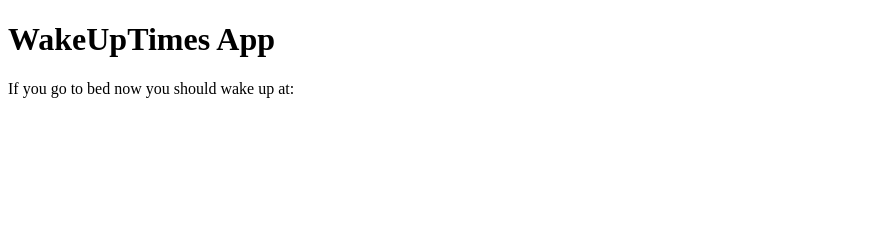
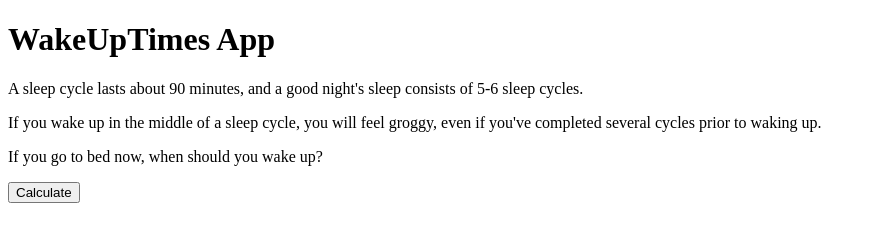
Before and after one commit to jkim695/FullStack, a plain HTML site: page index.html in a window 1280 px wide. Shown: the whole page, without its empty margins (0-876 px from the left). Drawn offline with Linux system fonts and the light colour scheme.

Commit message:
Created JS function and linked script to index.html

```diff
--- a/index.html
+++ b/index.html
@@ -5,7 +5,17 @@
 </head>
 <body>
     <h1>WakeUpTimes App</h1>
+    <p>
+      A sleep cycle lasts about 90 minutes, and a good night's sleep consists of
+      5-6 sleep cycles.
+    </p>
+    <p>
+      If you wake up in the middle of a sleep cycle, you will feel groggy, even
+      if you've completed several cycles prior to waking up.
+    </p>
+    <p>If you go to bed now, when should you wake up?</p>
+    <button id="calc-btn">Calculate</button>
 
-    If you go to bed now you should wake up at:
+    <script src="index.js"></script>
 </body>
 </html>
--- a/index.js
+++ b/index.js
@@ -1,5 +1,7 @@
 // Console is mapped to terminal
 // typescript is a superset of javascript
+
+function calcWakeUpTimes() {
     const fallAsleepTime = new Date();
     fallAsleepTime.setMinutes(fallAsleepTime.getMinutes() + 14);
     const config = {
@@ -19,3 +21,7 @@ for (let i = 1; i <= 6; i++) {
         wakeUpTimes.push(wakeUpTimeString);
     }
     console.log(`Wake up times are`, wakeUpTimes);
+}
+
+const calcBtn = document.getElementById("calc-btn");
+calcBtn.onclick = calcWakeUpTimes;
```
Lines whose indentation alone changed are shown as unchanged.
